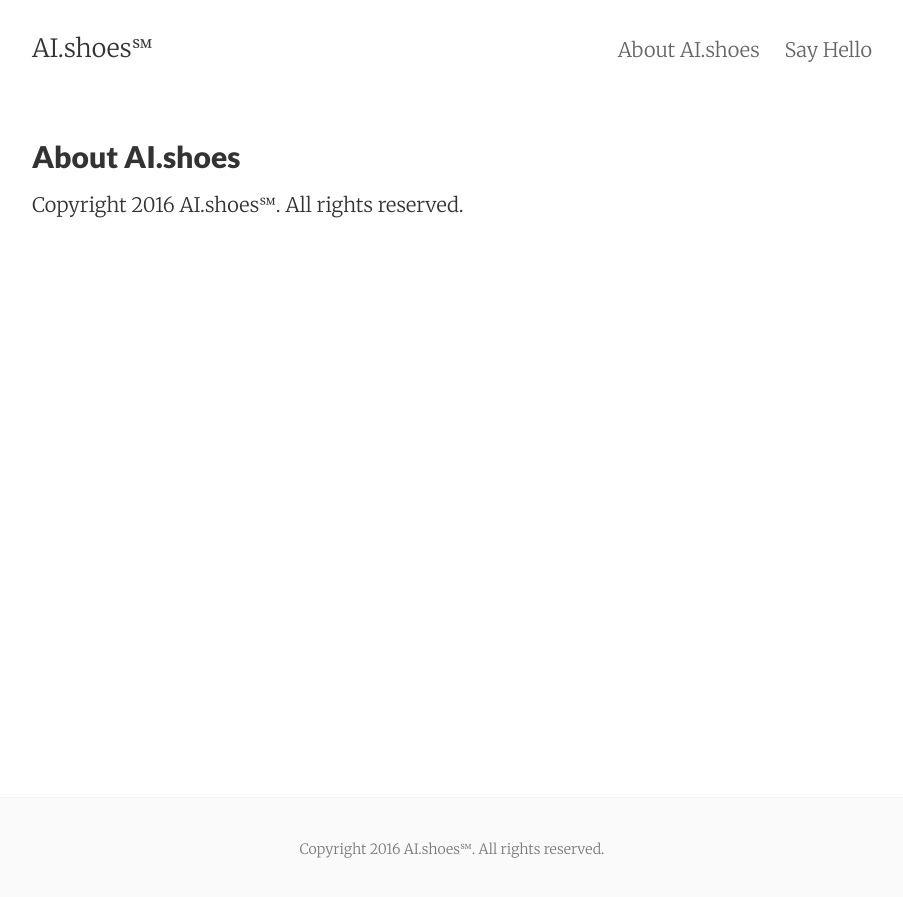
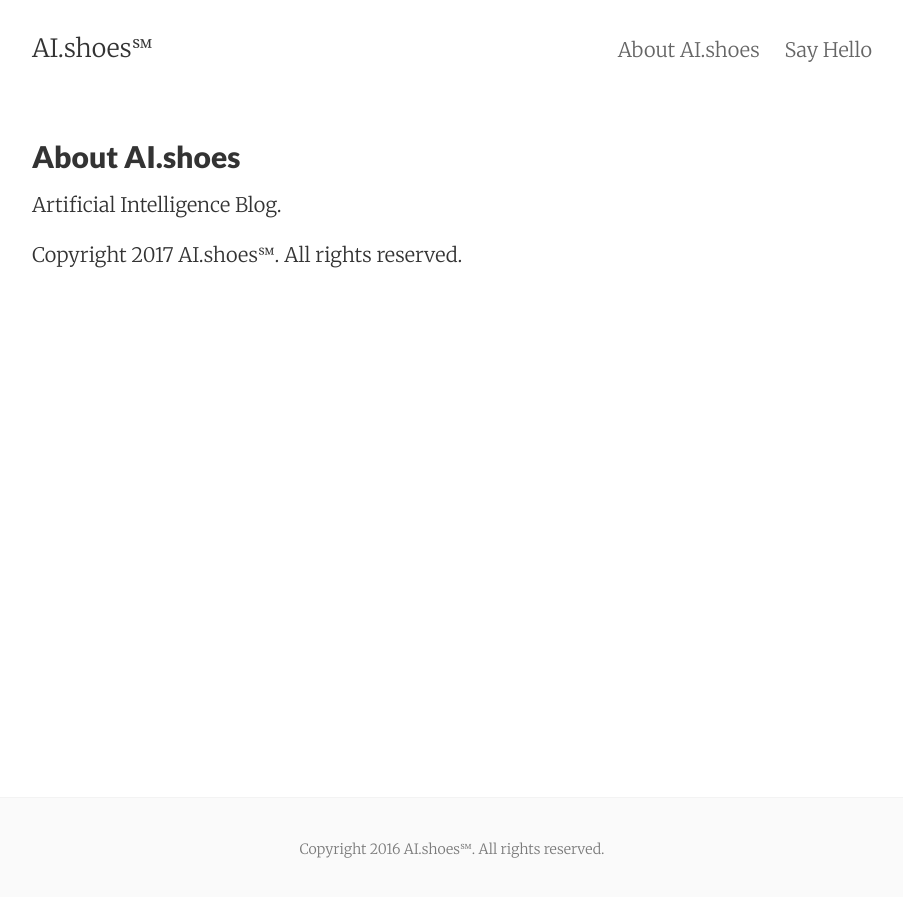
Before and after one commit to wilson0205/ai.shoes, a Jekyll site: the page built from about.md, in a window 1280 px wide. Shown: the top 897 px of the page, without its empty margins (188-1091 px from the left). Built offline with Jekyll 4.4.1, drawn with Linux system fonts in a browser that asks for light colours.

Commit message:
Updated About

```diff
--- a/about.md
+++ b/about.md
@@ -1,8 +1,10 @@
 ---
 title: About AI.shoes
 permalink: "/about/"
+tags: about
 layout: page
-tags: about
 ---
 
-Copyright 2016 AI.shoes℠. All rights reserved.
+Artificial Intelligence Blog.
+
+Copyright 2017 AI.shoes℠. All rights reserved.
```
